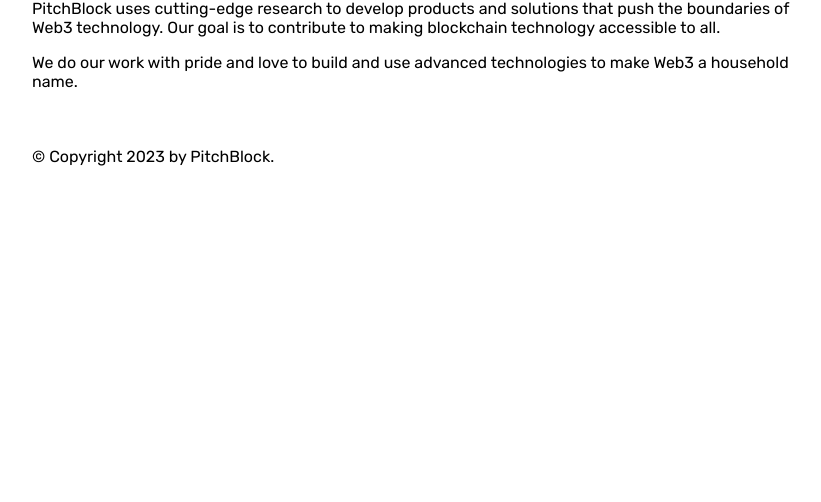
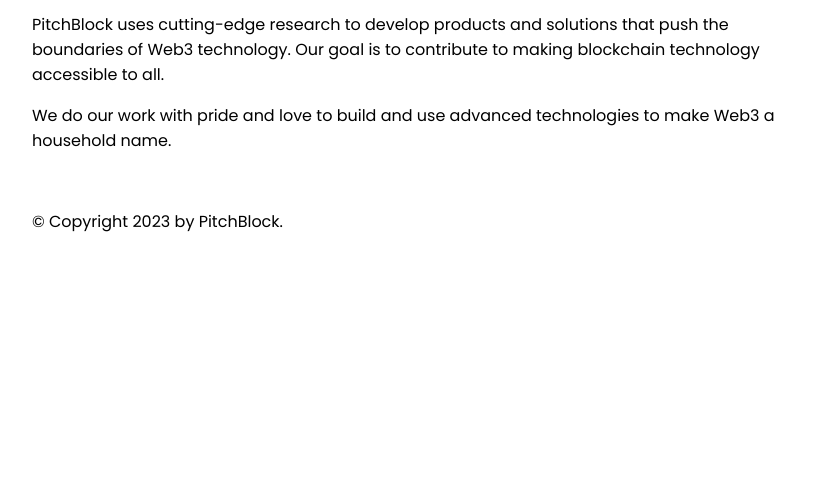
Before and after one commit to PitchBlock/pitchblock.github.io, a plain HTML site: page index.html in a window 1280 px wide. Shown: the part 298-800 px from the top of the page, without its empty margins (228-1049 px from the left). Drawn offline with Linux system fonts and the light colour scheme.

Commit message:
Synchronized build

```diff
--- a/static/style.css
+++ b/static/style.css
@@ -1,7 +1,7 @@
-@import url('https://fonts.googleapis.com/css2?family=Barlow:wght@400;500;600&family=Rubik:ital,wght@0,300;0,400;0,600;1,300;1,400&display=swap');
+@import url('https://fonts.googleapis.com/css2?family=Barlow:wght@400;500;600&family=Poppins:ital,wght@0,100;0,300;0,400;0,500;0,700;1,400&family=Rubik:ital,wght@0,300;0,400;0,600;1,300;1,400&display=swap');
 
 body {
-    font-family: 'Rubik', sans-serif;
+    font-family: 'Poppins', sans-serif;
     margin: 50px 25px;
     background-color: #fff;
 }
```
